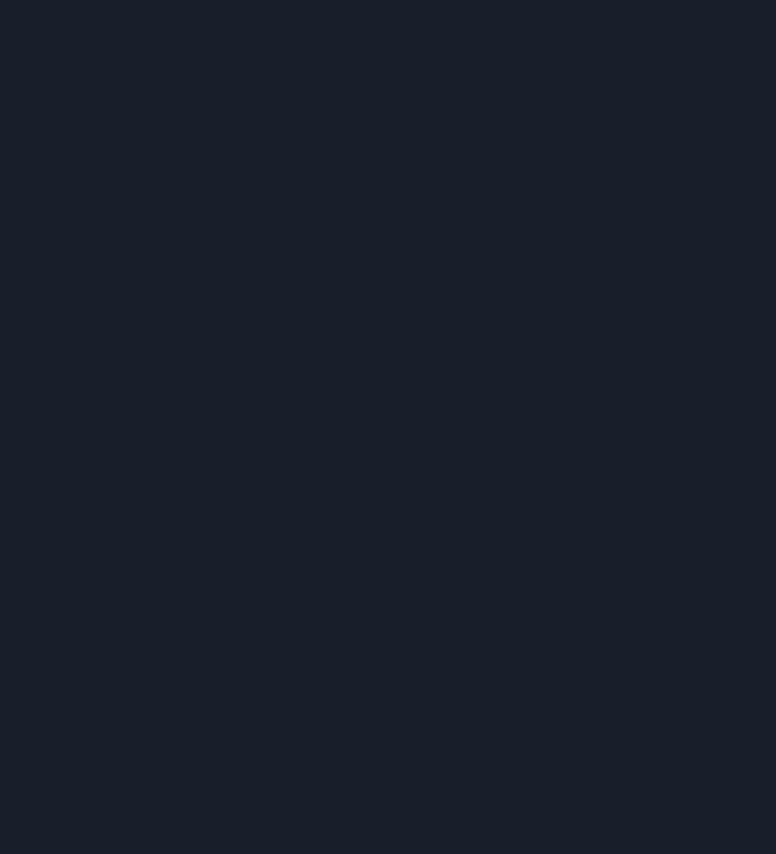
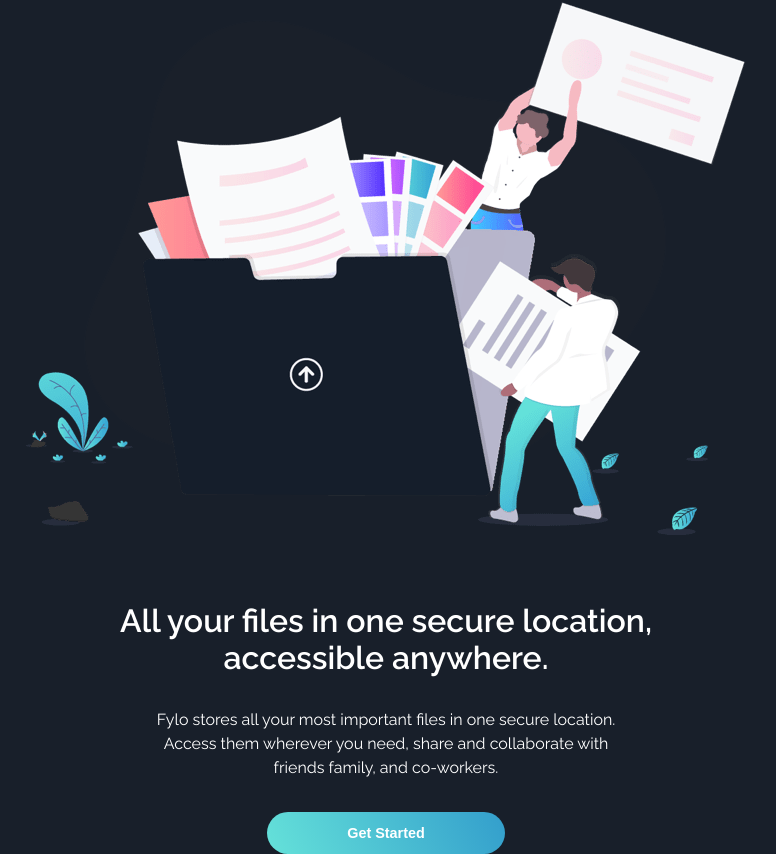
Before and after one commit to Humber70/Fylo-landing-page, a React (Vite) app: page / in a window 1280 px wide. Shown: the part 111-965 px from the top of the page, without its empty margins (254-1030 px from the left). Before the commit the page ends 800 px from the top, so only its background shows below. Built offline with nearby package versions, Linux system fonts and the light colour scheme; the HTML template or start-up script is replaced by a standard one.

Commit message:
refact: create new  component Hero

```diff
--- a/src/App.jsx
+++ b/src/App.jsx
@@ -1,8 +1,15 @@
 import './index.css';
 import Header from './components/Header/Header';
+import Hero from './components/Hero/Hero';
 
 export default function App () {
   return (
-    <Header />
+    <>
+      <Header />
+      <main>
+        <Hero />
+      </main>
+    </>
+
   )
 };
--- /dev/null
+++ b/src/components/Hero/Hero.jsx
@@ -0,0 +1,16 @@
+import css from './Hero.module.css'
+
+export default function Hero () {
+  return (
+    <section className={css.hero}>
+      <div className={css.heroImage}>
+        <img src="/assets/images/illustration-intro.png" alt="hero-image" />
+      </div>
+      <div className={css.heroContent}>
+        <h1>All your files in one secure location, accessible anywhere.</h1>
+        <p>Fylo stores all your most important files in one secure location. Access them wherever you need, share and collaborate with friends family, and co-workers.</p>
+        <button>Get Started</button>
+      </div>
+    </section>
+  )
+}
--- /dev/null
+++ b/src/components/Hero/Hero.module.css
@@ -0,0 +1,52 @@
+.hero {
+  display: flex;
+  flex-direction: column;
+  align-items: center;
+  gap: 4rem;
+  justify-content: center;
+}
+
+.heroImage {
+  img {
+    width: 100%;
+    object-fit: contain;
+  }
+}
+
+
+.heroContent {
+  max-width: 700px;
+  text-align: center;
+
+  h1 {
+    font-size: 2rem;
+    font-weight: 600;
+  }
+
+  p {
+    display: inline-block;
+    max-width: 470px;
+    padding: 2rem 0;
+    line-height: 1.5rem;
+    font-size: 1rem;
+  }
+
+  button {
+    display: inline-block;
+    padding: .8rem 5rem;
+    color: var(--color-white);
+
+    border: none;
+    border-radius: 3rem;
+    cursor: pointer;
+    font-weight: 700;
+    font-size: .9rem;
+
+    background: linear-gradient(65deg, var(--color-teal-200), var(--color-cyan-500));
+    background-color: var(--color-teal-200);
+
+    &:hover {
+      background: var(--color-teal-200);
+    }
+  }
+}
```
